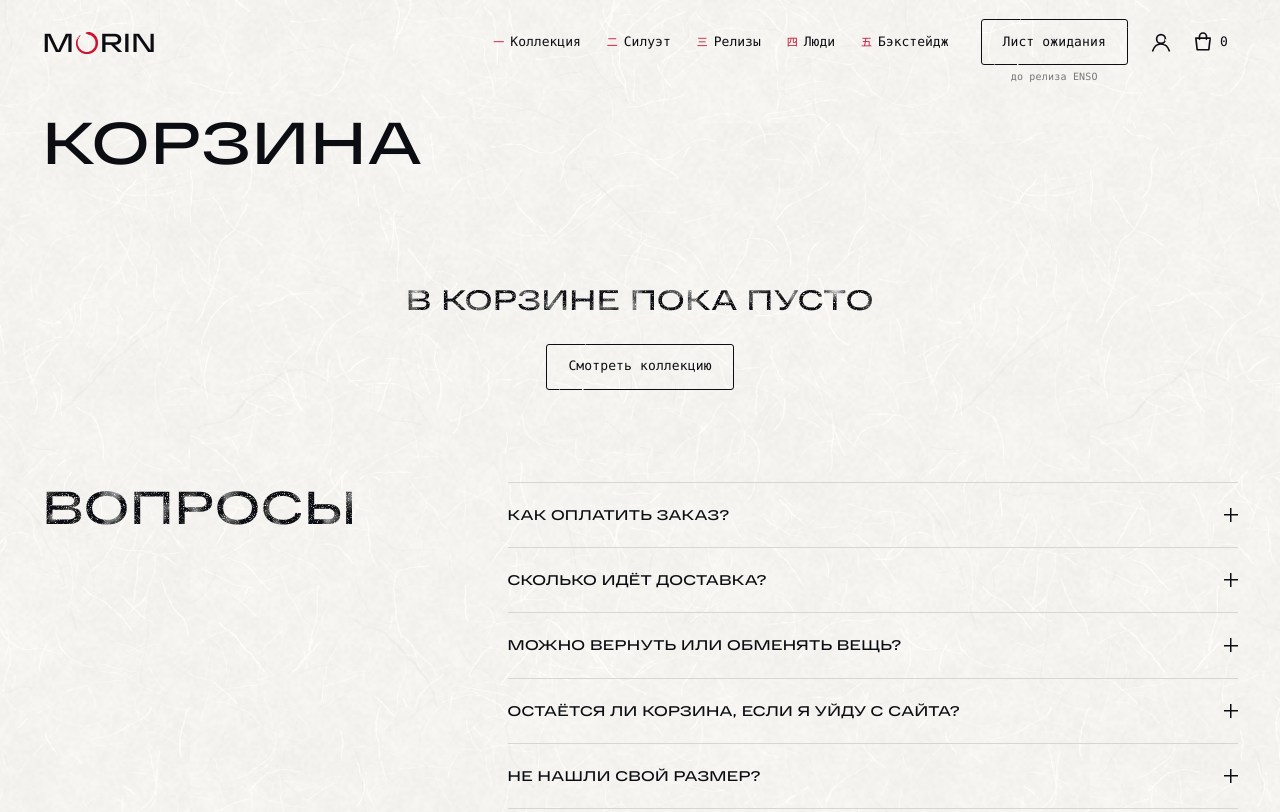
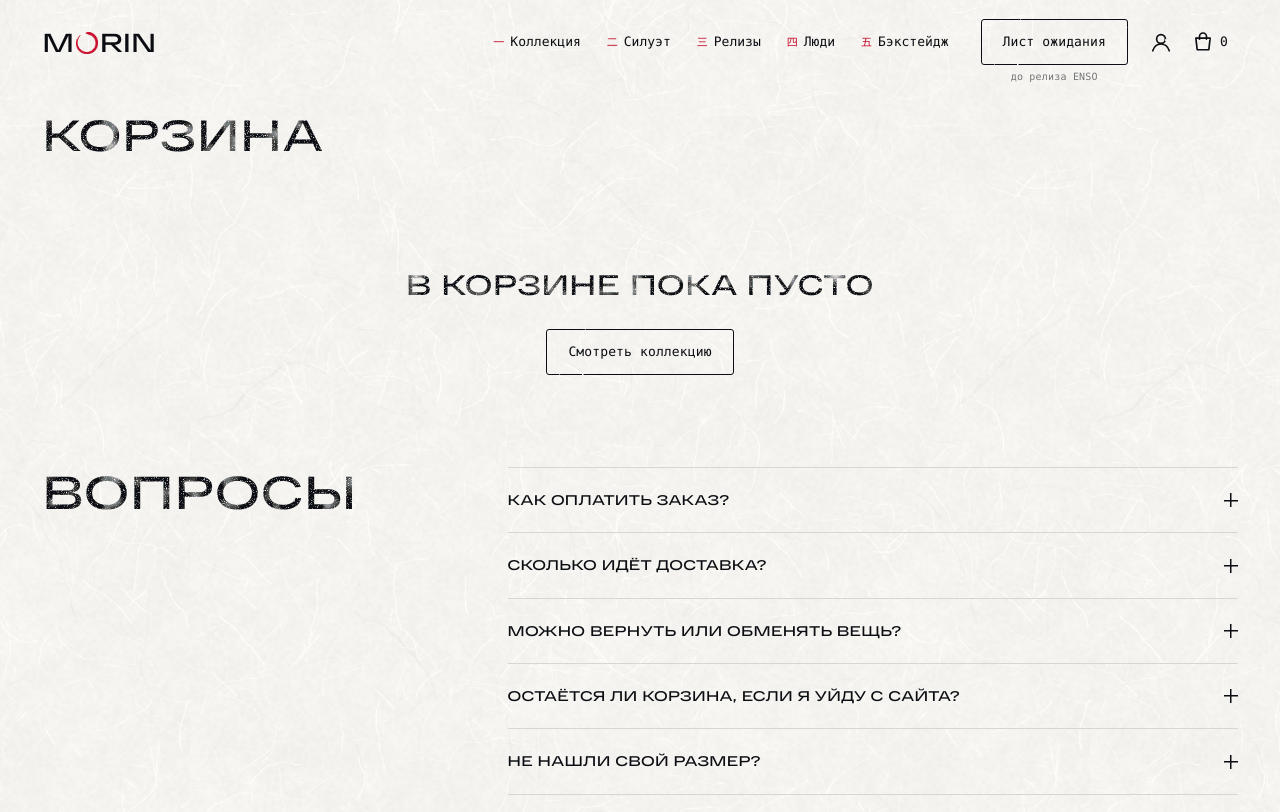
Before and after one commit to teyegat12-tech/morin-site, a plain HTML site: page cart.html in a window 1280 px wide. Shown: the top 812 px of the page. Drawn offline with Linux system fonts and the light colour scheme.

Commit message:
Один размер заголовка на внутренних страницах; заголовки на бумаге «пропечатаны», как в гайде
Co-Authored-By: Claude Opus 5.5 <noreply@anthropic.com>
Claude-Session: https://claude.ai/code/session_01FwFHJAc2ynRLd7AafXaBTx

```diff
--- a/css/morin.css
+++ b/css/morin.css
@@ -797,3 +797,8 @@ html.anim .js-stamp.is-in{animation:stampHit .26s cubic-bezier(.3,1.4,.5,1) both
 html.anim .tear{-webkit-mask-image:url(../img/tear.webp);mask-image:url(../img/tear.webp);-webkit-mask-size:100% 100%;mask-size:100% 100%;-webkit-mask-position:0 0;mask-position:0 0;-webkit-mask-composite:source-over;mask-composite:add;transition:none}
 /* печати спрятаны с самого начала, до запуска скрипта — без вспышки перед ударом */
 html.anim :is(.gentei,.drop__photo .stamp,.notes__seal,.acc__seal,.done__seal):not(.is-in){opacity:0}
+/* 17.11.2026: один размер заголовка на всех внутренних страницах (каталог, вещь, корзина, кабинет и т. д.) */
+.ptop h1,.ptop--paper.ptop--compact h1,.info h1{font-size:clamp(28px,3.4vw,52px);line-height:1.02}
+@media (max-width:720px){.ptop h1,.ptop--paper.ptop--compact h1,.info h1{font-size:clamp(26px,8vw,34px)}}
+/* заголовки на бумаге — «плохо пропечатаны», как в гайде, не ровная чёрная заливка */
+.ptop--paper h1,.acc h2,.sum h2,.blank h2,.empty h3,.rel__t{filter:url(#print);mix-blend-mode:multiply}
```
